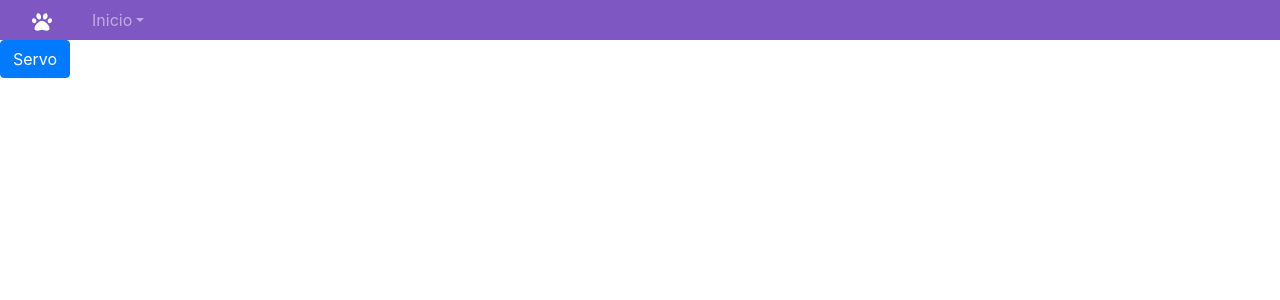
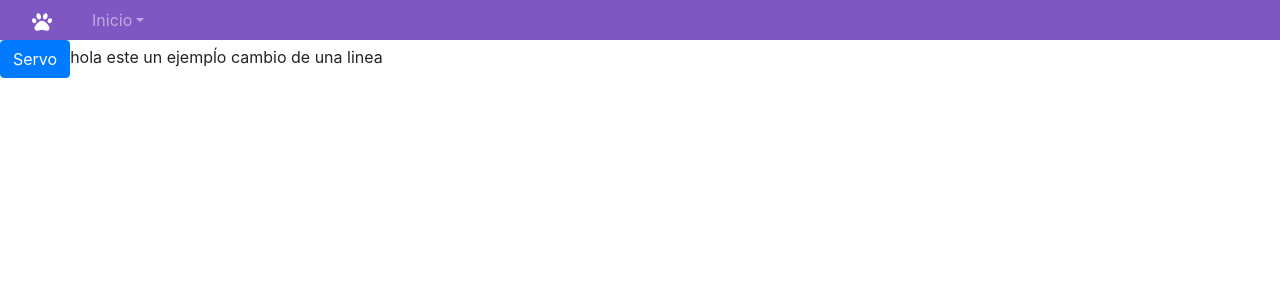
Before and after one commit to FranciscoGB03/larrymentador, a React (Create React App) app: page / in a window 1280 px wide. Shown: the top 300 px of the page. Built offline with nearby package versions, Linux system fonts and the light colour scheme.

Commit message:
cambio en el componente de home

```diff
--- a/src/components/Home.js
+++ b/src/components/Home.js
@@ -7,6 +7,8 @@ const Home =()=>{
     return(
         <Template>
             <button className="btn btn-primary" onClick={()=>{inicia()}}>Servo</button>
+            hola este un ejempĺo
+            cambio de una linea
         </Template>
     );
 }
```
